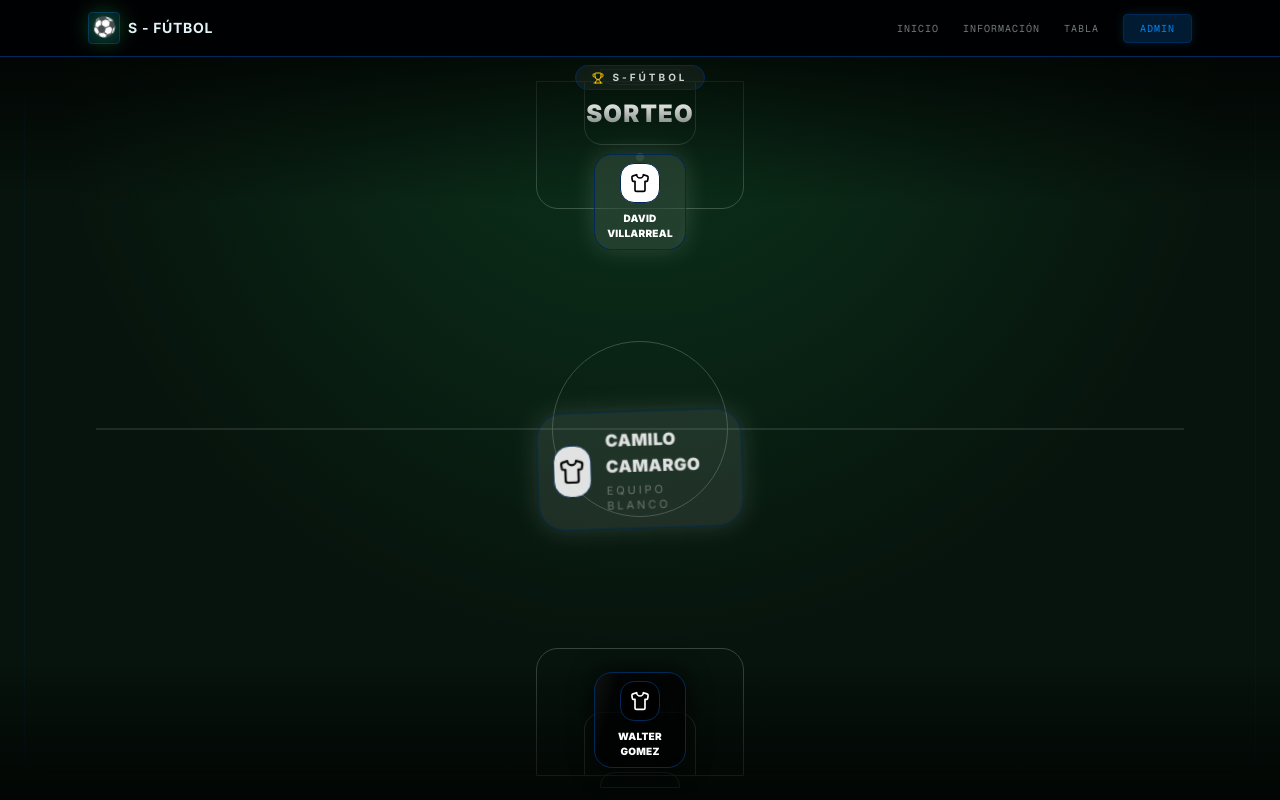
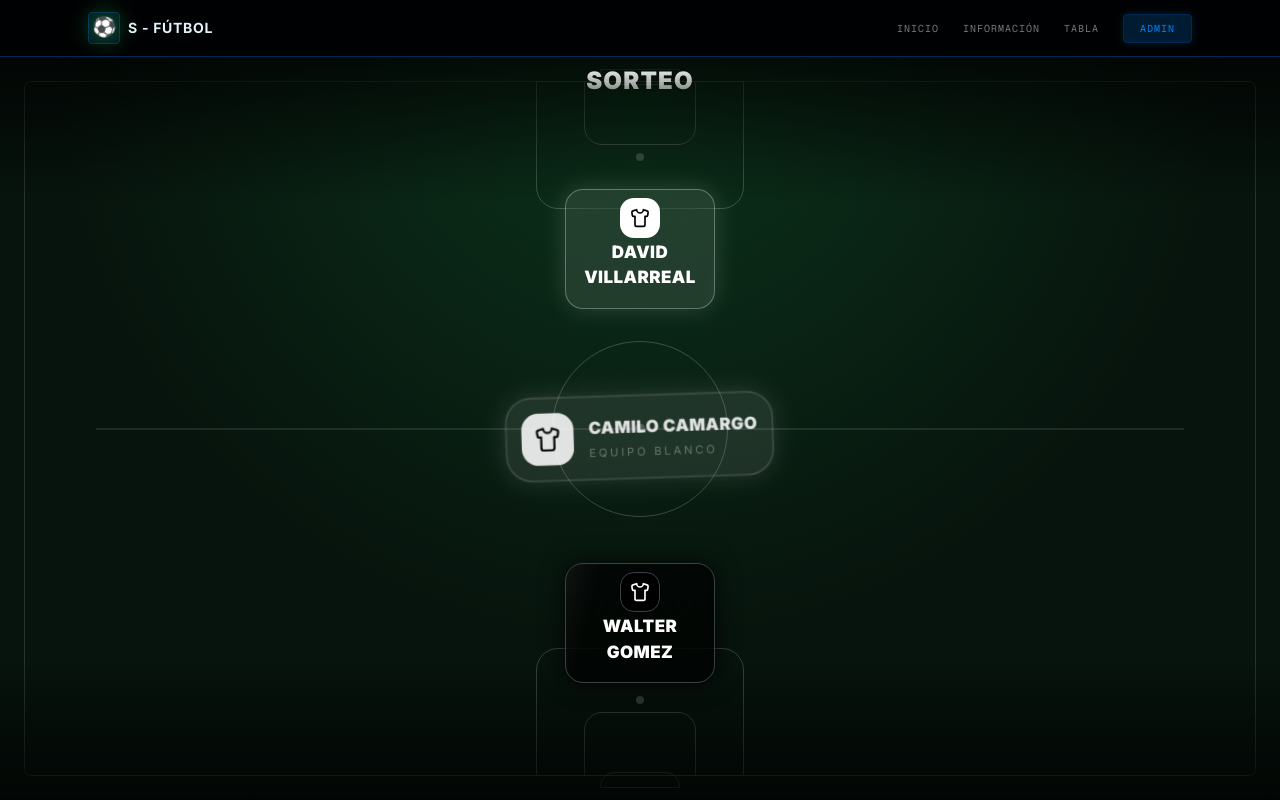
Before and after one commit to Wida7/s-futbol, a Next.js app: page /team-draw in a window 1280 px wide. Built offline with nearby package versions, Linux system fonts and the light colour scheme.

Commit message:
Sorteo equipos

```diff
--- a/app/team-draw/page.tsx
+++ b/app/team-draw/page.tsx
@@ -57,7 +57,7 @@ export default function SorteoPage() {
 
 	return (
 		<main
-			className="relative overflow-hidden bg-[#07140d] text-white"
+			className="relative overflow-hidden bg-[#0b1c13] sm:bg-[#07140d] text-white"
 			style={{
 				height: 'calc(100dvh - 57px)',
 			}}
@@ -72,15 +72,15 @@ export default function SorteoPage() {
 					animate={{ opacity: 1, y: 0 }}
 					className="shrink-0 text-center"
 				>
-					<div className="inline-flex items-center gap-2 rounded-full border border-white/10 bg-white/5 px-4 py-1 backdrop-blur-xl">
+					{/* 					<div className="inline-flex items-center gap-2 rounded-full border border-white/10 bg-white/5 px-4 py-1 backdrop-blur-xl">
 						<Trophy className="h-3 w-3 text-yellow-400" />
 
 						<span className="text-[10px] font-bold tracking-[0.3em] text-white/80">
 							S-FÚTBOL
 						</span>
-					</div>
+					</div> */}
 
-					<h1 className="mt-2 bg-gradient-to-b from-white to-white/40 bg-clip-text text-2xl font-black uppercase tracking-[0.15em] text-transparent">
+					<h1 className="bg-linear-to-b from-white to-white/40 bg-clip-text text-2xl font-black uppercase tracking-[0.15em] text-transparent">
 						Sorteo
 					</h1>
 				</motion.div>
@@ -89,7 +89,7 @@ export default function SorteoPage() {
 				<div className="flex flex-1 flex-col justify-between py-2">
 
 					{/* EQUIPO ARRIBA */}
-					<div className="shrink-0">
+					<div className="shrink-0 #bg-blue-600/15  h-[40%] content-center">
 						<Formation team={teamWhite} side="top" />
 					</div>
 
@@ -137,7 +137,7 @@ export default function SorteoPage() {
 					</div>
 
 					{/* EQUIPO ABAJO */}
-					<div className="shrink-0">
+					<div className="shrink-0 h-[45%] #bg-red-600/15 content-center">
 						<Formation team={teamBlack} side="bottom" />
 					</div>
 
@@ -156,8 +156,8 @@ function Formation({ team, side }: FormationProps) {
 
 	const rows = [
 		team.slice(0, 3),
-		team.slice(3, 6),
-		team.slice(6, 7),
+		team.slice(3, 7),
+		team.slice(8, 9),
 	]
 
 	const orderedRows =
@@ -166,12 +166,12 @@ function Formation({ team, side }: FormationProps) {
 			: rows
 
 	return (
-		<div className="space-y-2">
+		<div className="space-y-2 #bg-amber-400/25">
 
 			{orderedRows.map((row, rowIndex) => (
 				<div
 					key={rowIndex}
-					className="flex items-center justify-center gap-2"
+					className="flex items-center justify-center gap-2 "
 				>
 					{row.map((player, index) => (
 						<motion.div
--- a/components/draw/FieldBackground.tsx
+++ b/components/draw/FieldBackground.tsx
@@ -9,10 +9,13 @@ export function FieldBackground() {
 			{/* Textura cancha vertical */}
 			<div className="absolute inset-0 opacity-20">
 				{/* Contorno principal */}
-				<div className="absolute inset-x-6 top-6 bottom-6 border border-white!/70 rounded-[24px]" />
+				<div className="absolute inset-x-6 top-6 bottom-6 border border-white/70! rounded-[7px]" />
 
 				{/* Línea central horizontal */}
-				<div className="absolute left-1/2 top-1/2 h-px w-[85%] -translate-x-1/2 -translate-y-1/2 bg-white" />
+				<div className="absolute left-1/2 top-1/2 h-px w-[85%] -translate-x-1/2 -translate-y-1/2 bg-white">
+					{/* Punto central */}
+					<div className="absolute left-1/2 top-1/2 h-2.5 w-2.5 -translate-x-1/2 -translate-y-1/2 rounded-full bg-white" />
+				</div>
 
 				{/* Círculo central */}
 				<div className="absolute left-1/2 top-1/2 h-44 w-44 -translate-x-1/2 -translate-y-1/2 rounded-full border border-white!" />
--- a/components/draw/PlayerCard.tsx
+++ b/components/draw/PlayerCard.tsx
@@ -25,16 +25,16 @@ export function PlayerCard({
 		<motion.div
 			whileHover={{ scale: 1.03 }}
 			className={`
-				relative overflow-hidden border backdrop-blur-2xl
+				relative overflow-hidden border backdrop-blur-2xl gap-4
 
 				${featured
-					? 'w-[220px] rounded-[28px] p-4'
-					: 'w-[92px] rounded-2xl p-2'
+					? 'w-full rounded-[28px] p-4 backdrop-blur-md!'
+					: 'w-[77px] sm:w-[150px] h-[100px] sm:h-[120px] rounded-2xl p-2'
 				}
 
 				${isWhite
-					? 'border-white/30 bg-white/10 shadow-[0_0_25px_rgba(255,255,255,0.15)]'
-					: 'border-zinc-700 bg-black/70 shadow-[0_0_25px_rgba(0,0,0,0.8)]'
+					? 'border-white/30! bg-white/10 shadow-[0_0_25px_rgba(255,255,255,0.15)]'
+					: 'border-zinc-700! bg-black/70 shadow-[0_0_25px_rgba(0,0,0,0.8)]'
 				}
 			`}
 		>
@@ -50,7 +50,7 @@ export function PlayerCard({
 
 					${featured
 						? 'gap-4'
-						: 'flex-col gap-2'
+						: 'flex-col gap-0.5'
 					}
 				`}
 			>
@@ -66,8 +66,8 @@ export function PlayerCard({
 						}
 
 						${isWhite
-							? 'border-white/40 bg-white text-black'
-							: 'border-zinc-700 bg-black text-white'
+							? 'border-white/40! bg-white text-black'
+							: 'border-zinc-700! bg-black text-white'
 						}
 					`}
 				>
@@ -88,7 +88,7 @@ export function PlayerCard({
 
 							${featured
 								? 'text-lg'
-								: 'text-[10px]'
+								: 'text-[10px] sm:text-[17px] whitespace-normal wrap-break-word max-w-min'
 							}
 						`}
 					>
```
